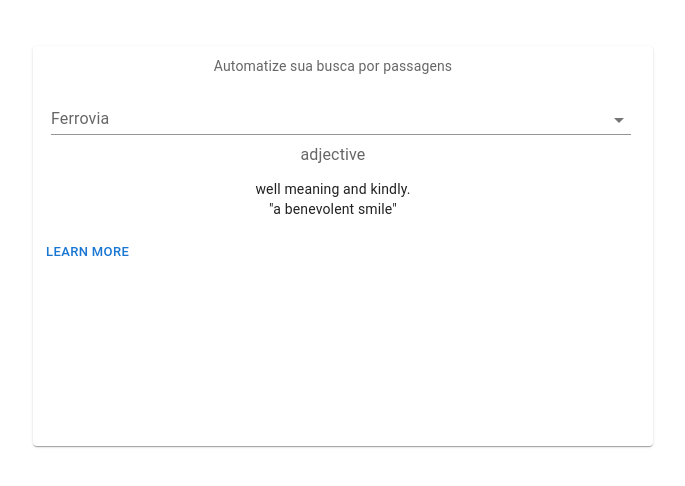
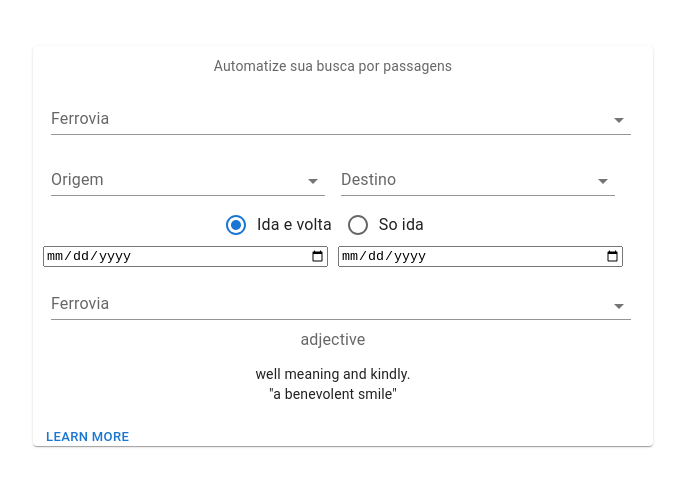
Before and after one commit to victorluizskt/web-scraping-vale, a React (Vite) app: page / in a window 1280 px wide. Shown: the part 154-640 px from the top of the page, without its empty margins (297-982 px from the left). Built offline with nearby package versions, Linux system fonts and the light colour scheme.

Commit message:
update component

```diff
--- a/package.json
+++ b/package.json
@@ -14,8 +14,10 @@
     "@emotion/styled": "^11.11.0",
     "@mui/material": "^5.14.12",
     "axios": "^1.5.1",
+    "date-fns": "^2.30.0",
     "react": "^18.2.0",
-    "react-dom": "^18.2.0"
+    "react-dom": "^18.2.0",
+    "react-modern-calendar-datepicker": "^3.1.6"
   },
   "devDependencies": {
     "@types/react": "^18.2.15",
--- a/src/api/railroad.ts
+++ b/src/api/railroad.ts
@@ -1,6 +1,7 @@
 import api from './base';
 
 interface RailwayLocation {
+    message: {
         excessao: null,
         locaisFerroviarios: {
             codigo: string,
@@ -13,20 +14,49 @@ interface RailwayLocation {
             sequencia: any,
             unidadeFederacao: string
         }[];
+    }
 };
 
-export const getRailwayLocations = async (railroadCode?: string): Promise<RailwayLocation[]> => {
+interface ClassPassageSearch {
+    message: {
+        excessao: null,
+        classesPassagem: {
+            codigoFerrovia: string;
+            id: Int32Array;
+            indicadorClasseCadeirante: string;
+            nome: string;
+        }[];
+    }
+}
+
+export const getRailwayLocations = async (railroadCode?: string): Promise<RailwayLocation> => {
     try {
         const params = {
             codigoFerrovia: railroadCode,
         }
         const response = await api.post('/obterLocaisFerroviarios', params);
         if(response.status == 200) {
-            const railwayLocations:  RailwayLocation[] = response.data;
+            const railwayLocations:  RailwayLocation = response.data;
             return railwayLocations;
         };
         throw new Error('Failed to get informations.');
     } catch(error) {
         throw error;
     };
+};
+
+export const getClassPassageSearch = async (railroadCode?: string): Promise<ClassPassageSearch> => {
+    try {
+        const params = {
+            codigoFerrovia: railroadCode,
         }
+        const response = await api.post('/pesquisaClassePassagem', params);
+        if(response.status == 200) {
+            const railwayLocations:  ClassPassageSearch = response.data;
+            return railwayLocations;
+        };
+        throw new Error('Failed to get informations.');
+    } catch(error) {
+        throw error;
+    };
+};
--- a/src/components/select/index.tsx
+++ b/src/components/select/index.tsx
@@ -1,25 +1,54 @@
 import { useState } from 'react';
-import { getRailwayLocations } from '../../api/railroad';
+import { getRailwayLocations, getClassPassageSearch } from '../../api/railroad';
 import InputLabel from '@mui/material/InputLabel';
 import MenuItem from '@mui/material/MenuItem';
 import FormControl from '@mui/material/FormControl';
 import Select, { SelectChangeEvent } from '@mui/material/Select';
+import Radio from '@mui/material/Radio';
+import RadioGroup from '@mui/material/RadioGroup';
+import FormControlLabel from '@mui/material/FormControlLabel';
+import FormLabel from '@mui/material/FormLabel';
 
 const railroads = [
     { title: 'ESTRADA DE FERRO CARAJAS (MA-PA)', id: "04" },
     { title: 'ESTRADA DE FERRO VITORIA A MINAS', id: "03" },
 ];
 
+interface Locale {
+    codigo: string,
+    codigoIBGE: string,
+    descricaoDetalhada: string,
+    descricaoInternet: string,
+    ferroviaOperadora: string,
+    ferroviaProprietaria: string,
+    id: number,
+    sequencia: any,
+    unidadeFederacao: string
+};
+
+interface ClassPassage {
+    codigoFerrovia: string;
+    id: Int32Array;
+    indicadorClasseCadeirante: string;
+    nome: string;
+}
+
 export default function SelectSmall() {
   const [railroad, setRailroad] = useState(String);
+  const [selectedOrigin, setSelectedOrigin] = useState(String);
+  const [classPassage, setClassPassage] = useState(Object);
+  const [selectedDest, setSelectedDest] = useState(String);
+  const [classPassageSelect, setClassPassageSelect] = useState(String);
   const [origin, setOrigin] = useState(Object);
   const handleChange = async (event: SelectChangeEvent) => {
     const idWagon = railroads.find(railroad => railroad.title === event.target.value)?.id;
     const response = await getRailwayLocations(idWagon);
-    setOrigin(response);
+    const classPassage = await getClassPassageSearch(idWagon);
+    setOrigin(response.message.locaisFerroviarios);
+    setClassPassage(classPassage.message.classesPassagem);
   };
 
-  console.log(origin);
+  console.log(classPassage);
 
   return (
     <>
@@ -34,6 +63,7 @@ export default function SelectSmall() {
                 id="demo-simple-select-standard"
                 value={railroad}
                 onChange={(e) => handleChange(e)}
+                disabled={origin.length === 0}
             >
             {railroads.map(railroad => (
                 <MenuItem
@@ -45,25 +75,101 @@ export default function SelectSmall() {
             ))}
         </Select>
         </FormControl>
-        {/* <FormControl
+       <div style={{ display: 'flex' }}>
+            <FormControl
+                variant="standard"
+                sx={{ m: 1, minWidth: 120, width: '100%' }}
+                size="small"
+            >
+                <InputLabel id="demo-simple-select-standard-label">Origem</InputLabel>
+                <Select
+                    labelId="demo-simple-select-standard-label"
+                    id="demo-simple-select-standard"
+                    value={selectedDest}
+                    disabled={origin.length === 0}
+                >
+                {origin.length > 0 && origin.map((dest: Locale) => (
+                    <MenuItem
+                        value={dest.descricaoInternet}
+                        onClick={() => setSelectedDest(dest.descricaoInternet)}
+                    >
+                        {dest.descricaoInternet}
+                    </MenuItem>
+                ))}
+                </Select>
+                </FormControl>
+            <FormControl
+                variant="standard"
+                sx={{ m: 1, minWidth: 120, width: '100%' }}
+                size="small"
+            >
+                <InputLabel id="demo-simple-select-standard-label">Destino</InputLabel>
+                <Select
+                    labelId="demo-simple-select-standard-label"
+                    id="demo-simple-select-standard"
+                    value={selectedOrigin}
+                    disabled={!origin}
+                >
+                {origin.length > 0 && origin.map((dest: Locale) => (
+                    <MenuItem
+                        value={dest.descricaoInternet}
+                        onClick={() => setSelectedOrigin(dest.descricaoInternet)}
+                    >
+                        {dest.descricaoInternet}
+                    </MenuItem>
+                ))}
+                </Select>
+        </FormControl>
+       </div>
+       <div>
+       <FormControl>
+        <FormLabel id="demo-radio-buttons-group-label" />
+            <RadioGroup
+                aria-labelledby="demo-radio-buttons-group-label"
+                defaultValue="female"
+                name="radio-buttons-group"
+            >
+                <div>
+                <FormControlLabel value="female" control={<Radio />} label="Ida e volta" />
+                <FormControlLabel value="male" control={<Radio />} label="So ida" />
+                </div>
+            </RadioGroup>
+        </FormControl>
+       </div>
+       <div style={{ display: 'flex', width: '100%'}}>
+        <input
+            style={{ marginRight: '5px', width: '100%'}}
+            id="date"
+            type="date"
+        />
+        <input
+            id="date"
+            type="date"
+            style={{ marginLeft: '5px', width: '100%'}}
+        />
+       </div>
+       <FormControl
             variant="standard"
             sx={{ m: 1, minWidth: 120, width: '100%' }}
             size="small"
         >
-            <InputLabel id="demo-simple-select-standard-label">Origem</InputLabel>
+            <InputLabel id="demo-simple-select-standard-label">Ferrovia</InputLabel>
             <Select
                 labelId="demo-simple-select-standard-label"
                 id="demo-simple-select-standard"
-                value={railroad}
-                onChange={handleChange}
+                value={classPassageSelect}
+                disabled={origin.length === 0}
             >
-            {railroads.map(railroad => (
-                <MenuItem value={railroad.id}>
-                    {railroad.title}
+            {classPassage.length > 0 && classPassage.map((dest: ClassPassage) => (
+                <MenuItem
+                    value={dest.nome}
+                    onClick={() => setClassPassageSelect(dest.nome)}
+                >
+                    {dest.nome}
                 </MenuItem>
             ))}
         </Select>
-        </FormControl> */}
+        </FormControl>
     </>
   );
 }
```
Also changed, not shown: 2 other files (tests, documents, lock files or other folders). Lines whose indentation alone changed are shown as unchanged.
